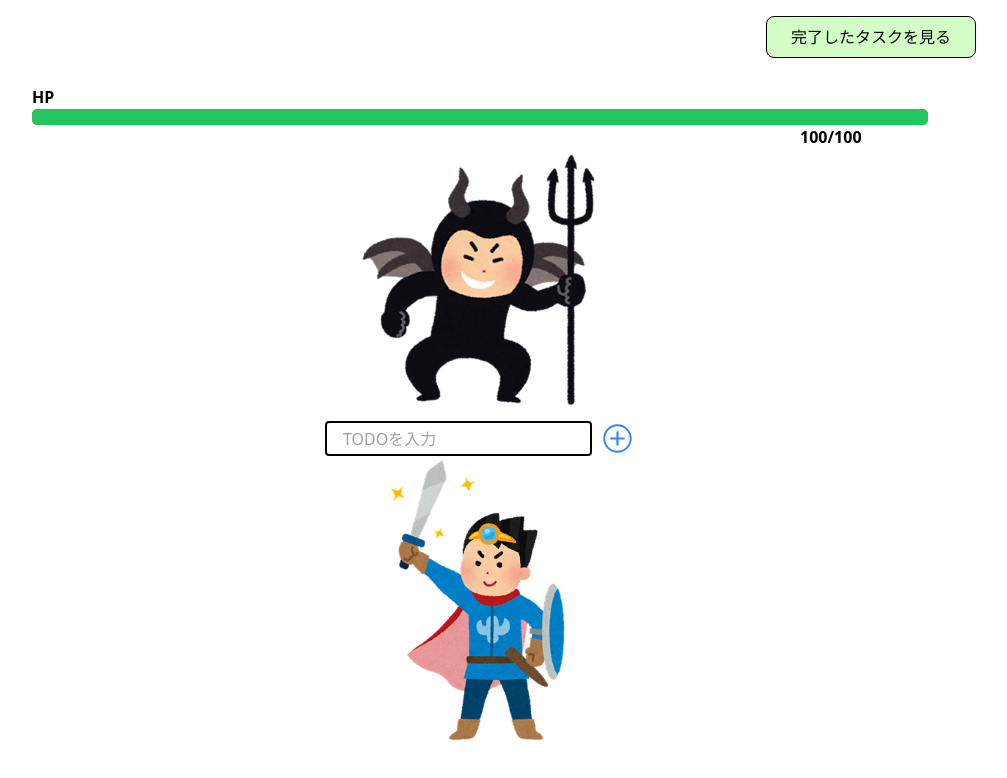
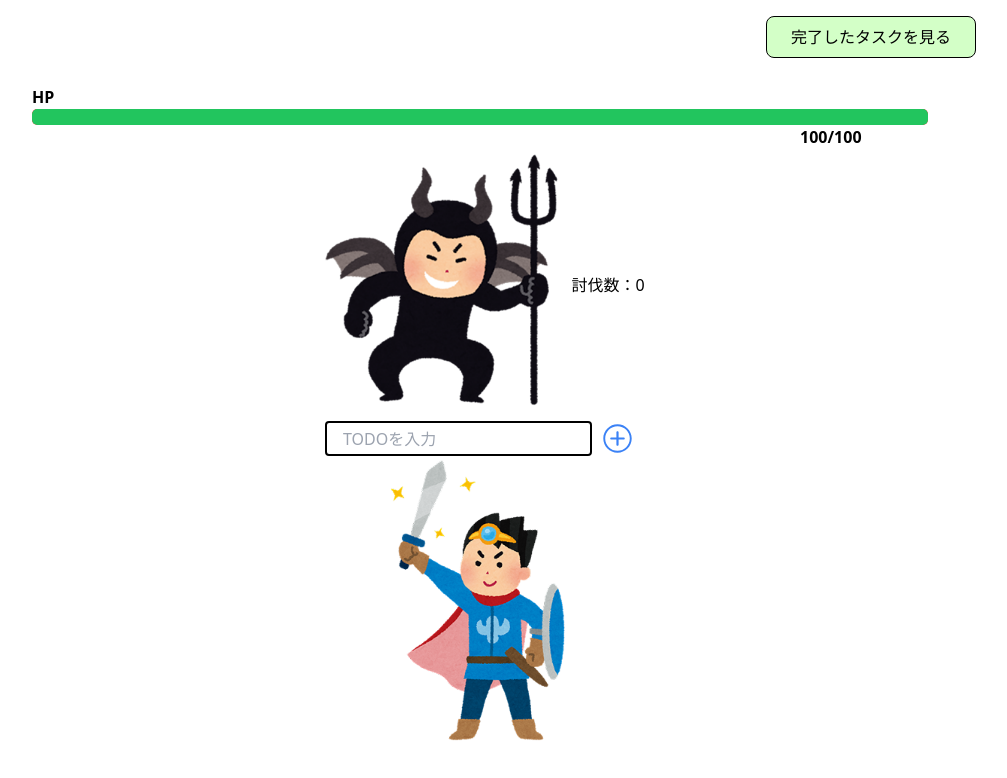
Before and after one commit to takasora1217/yuusha-todo, a React (Vite) app: page / in a window 1280 px wide. Shown: the top 778 px of the page, without its empty margins (160-1167 px from the left). Built offline with nearby package versions, Linux system fonts and the light colour scheme.

Commit message:
feat:討伐数表示

```diff
--- a/src/pages/Top.jsx
+++ b/src/pages/Top.jsx
@@ -46,6 +46,7 @@ const Top = () => {
             </button>
           </Link>
         </div>
+        <div className="flex items-center">
           <img
             src={boss}
             alt="boss"
@@ -53,6 +54,10 @@ const Top = () => {
               animatingBoss ? "nimate-pulse p-4 rounded-md " : ""
             }`}
           />
+          <div>
+            <h5>討伐数：{Math.floor(completedCount /10)}</h5>
+          </div>
+        </div>
         <InputForm taskList={taskList} setTaskList={setTaskList} />
         <img src={yuusha} alt="yuusha" className="w-56" />
         <div className="absolute top-24 left-16 space-y-2">
```
Lines whose indentation alone changed are shown as unchanged.
